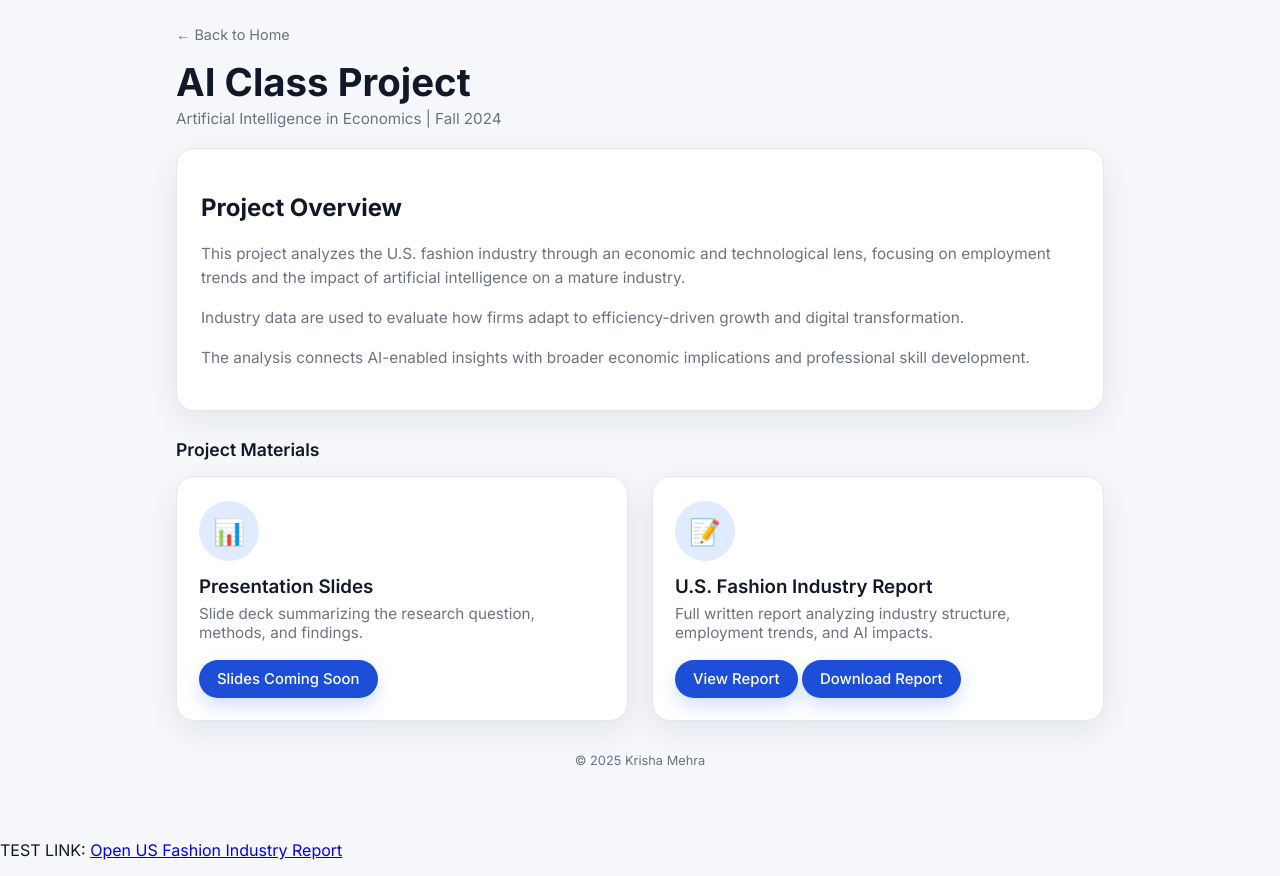
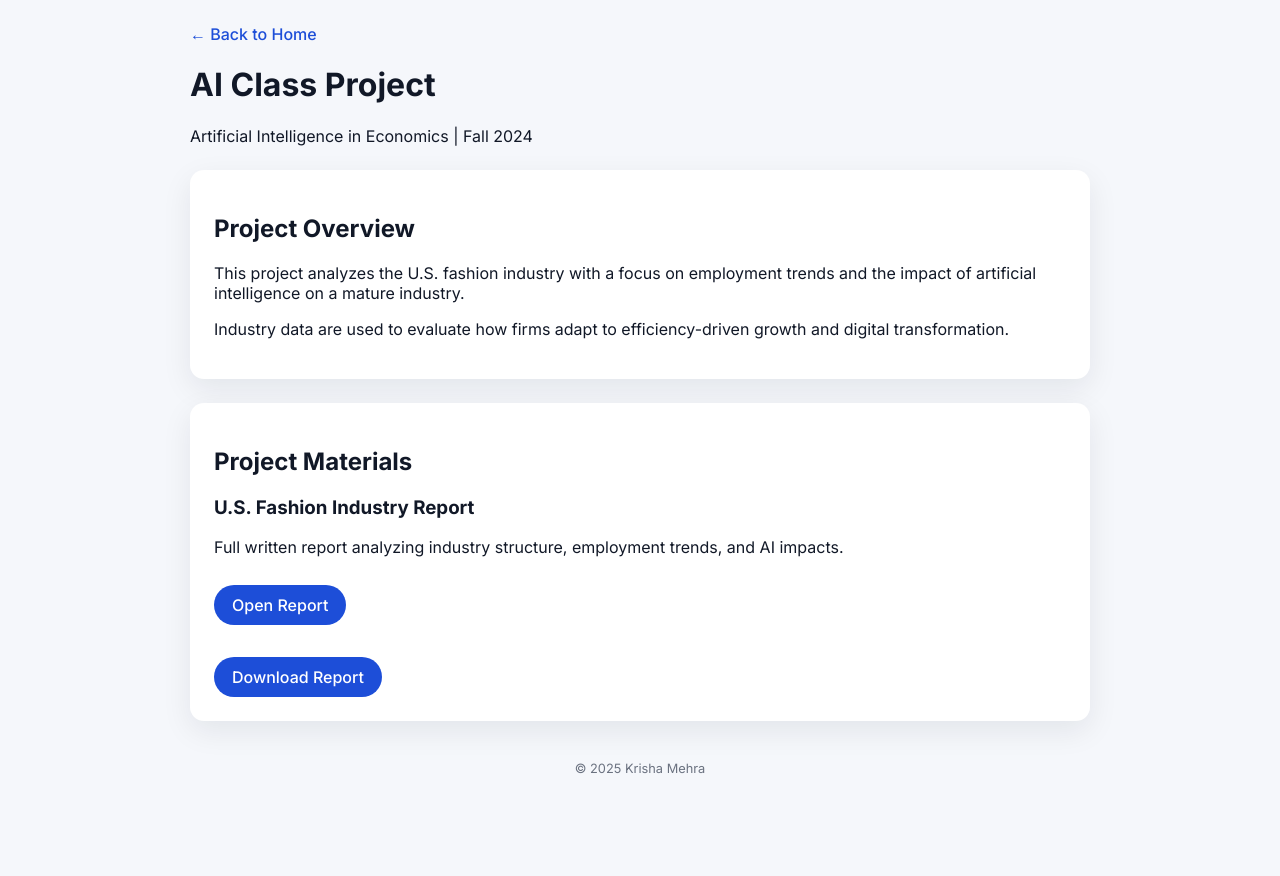
Before and after one commit to kmehra-png/490AI_Krisha-Mehra, a plain HTML site: page project.html in a window 1280 px wide. After the commit the page ends 800 px from the top, so only its background shows below. Drawn offline with Linux system fonts and the light colour scheme.

Commit message:
Update project.html

```diff
--- a/project.html
+++ b/project.html
@@ -5,139 +5,60 @@
   <meta name="viewport" content="width=device-width, initial-scale=1.0" />
   <title>AI Class Project | Krisha Mehra</title>
 
-  <!-- Google Font -->
   <link rel="preconnect" href="https://fonts.googleapis.com">
   <link rel="preconnect" href="https://fonts.gstatic.com" crossorigin>
   <link href="https://fonts.googleapis.com/css2?family=Inter:wght@400;500;600;700&display=swap" rel="stylesheet">
 
   <style>
-    :root {
-      --bg: #f5f7fb;
-      --card-bg: #ffffff;
-      --primary: #1d4ed8;
-      --primary-soft: #e0ebff;
-      --text-main: #111827;
-      --text-muted: #6b7280;
-      --border: #e5e7eb;
-      --radius-lg: 18px;
-      --shadow-soft: 0 10px 30px rgba(15, 23, 42, 0.08);
-    }
-
-    * { box-sizing: border-box; }
-
     body {
       margin: 0;
       font-family: "Inter", system-ui, sans-serif;
-      background: var(--bg);
-      color: var(--text-main);
+      background: #f5f7fb;
+      color: #111827;
     }
 
     .page {
-      max-width: 960px;
+      max-width: 900px;
       margin: 0 auto;
-      padding: 24px 16px 56px;
+      padding: 24px;
     }
 
-    .back-link {
-      display: inline-flex;
-      align-items: center;
-      gap: 6px;
-      font-size: 0.9rem;
-      color: var(--text-muted);
-      margin-bottom: 16px;
+    a {
+      color: #1d4ed8;
+      text-decoration: none;
+      font-weight: 500;
+    }
+
+    a:hover {
+      text-decoration: underline;
+    }
+
+    .card {
+      background: white;
+      border-radius: 14px;
+      padding: 24px;
+      margin-top: 24px;
+      box-shadow: 0 10px 30px rgba(15, 23, 42, 0.08);
+    }
+
+    .button {
+      display: inline-block;
+      margin-top: 12px;
+      padding: 10px 18px;
+      background: #1d4ed8;
+      color: white;
+      border-radius: 999px;
+    }
+
+    .button:hover {
+      background: #1e40af;
       text-decoration: none;
     }
 
-    header h1 {
-      margin: 0 0 4px;
-      font-size: clamp(2rem, 3vw, 2.4rem);
-      font-weight: 700;
-    }
-
-    header p {
-      margin: 0;
-      font-size: 0.95rem;
-      color: var(--text-muted);
-    }
-
-    .card {
-      background: var(--card-bg);
-      border-radius: var(--radius-lg);
-      box-shadow: var(--shadow-soft);
-      border: 1px solid var(--border);
-    }
-
-    .project-overview {
-      padding: 24px;
-      margin: 20px 0 28px;
-    }
-
-    .project-overview p {
-      font-size: 0.96rem;
-      line-height: 1.6;
-      color: var(--text-muted);
-    }
-
-    .materials-heading {
-      font-size: 1.1rem;
-      font-weight: 600;
-      margin-bottom: 16px;
-    }
-
-    .materials-grid {
-      display: grid;
-      grid-template-columns: repeat(auto-fit, minmax(260px, 1fr));
-      gap: 24px;
-    }
-
-    .material-card {
-      padding: 24px 22px 22px;
-    }
-
-    .material-icon {
-      width: 60px;
-      height: 60px;
-      border-radius: 999px;
-      background: var(--primary-soft);
-      display: flex;
-      align-items: center;
-      justify-content: center;
-      margin-bottom: 14px;
-      font-size: 1.6rem;
-    }
-
-    .material-title {
-      margin: 0 0 6px;
-      font-weight: 600;
-    }
-
-    .material-desc {
-      margin: 0 0 18px;
-      font-size: 0.95rem;
-      color: var(--text-muted);
-    }
-
-    .primary-link {
-      display: inline-block;
-      padding: 10px 18px;
-      border-radius: 999px;
-      background: var(--primary);
-      color: white;
-      font-size: 0.93rem;
-      font-weight: 500;
-      text-decoration: none;
-      box-shadow: 0 8px 18px rgba(37, 99, 235, 0.2);
-    }
-
-    .primary-link:hover {
-      background: #1e40af;
-      transform: translateY(-1px);
-    }
-
     footer {
-      margin-top: 32px;
+      margin-top: 40px;
       font-size: 0.8rem;
-      color: var(--text-muted);
+      color: #6b7280;
       text-align: center;
     }
   </style>
@@ -146,68 +67,50 @@
 <body>
   <div class="page">
 
-    <a class="back-link" href="index.html">← Back to Home</a>
+    <a href="index.html">← Back to Home</a>
 
-    <header>
     <h1>AI Class Project</h1>
     <p>Artificial Intelligence in Economics | Fall 2024</p>
-    </header>
 
-    <section class="card project-overview">
+    <section class="card">
       <h2>Project Overview</h2>
       <p>
-        This project analyzes the U.S. fashion industry through an economic and technological lens,
-        focusing on employment trends and the impact of artificial intelligence on a mature industry.
+        This project analyzes the U.S. fashion industry with a focus on employment trends and the
+        impact of artificial intelligence on a mature industry.
       </p>
       <p>
-        Industry data are used to evaluate how firms adapt to efficiency-driven growth and digital transformation.
-      </p>
-      <p>
-        The analysis connects AI-enabled insights with broader economic implications and professional skill development.
+        Industry data are used to evaluate how firms adapt to efficiency-driven growth and
+        digital transformation.
       </p>
     </section>
 
-    <section>
-      <h2 class="materials-heading">Project Materials</h2>
+    <section class="card">
+      <h2>Project Materials</h2>
 
-      <div class="materials-grid">
-
-        <!-- PRESENTATION -->
-        <article class="card material-card">
-          <div class="material-icon">📊</div>
-          <h3 class="material-title">Presentation Slides</h3>
-          <p class="material-desc">
-            Slide deck summarizing the research question, methods, and findings.
-          </p>
-          <a class="primary-link" href="#" aria-disabled="true">
-            Slides Coming Soon
-          </a>
-        </article>
-
-        <!-- REPORT -->
-        <article class="card material-card">
-          <div class="material-icon">📝</div>
-          <h3 class="material-title">U.S. Fashion Industry Report</h3>
-          <p class="material-desc">
+      <h3>U.S. Fashion Industry Report</h3>
+      <p>
         Full written report analyzing industry structure, employment trends, and AI impacts.
       </p>
 
-          <!-- CORRECT LINK -->
-          <a class="primary-link"
-             href="./US%20Fashion%20Industry%20Report.pdf"
+      <!-- SAFEST POSSIBLE LINK -->
+      <a
+        class="button"
+        href="US%20Fashion%20Industry%20Report.pdf"
         target="_blank"
-             rel="noopener">
-            View Report
+        rel="noopener"
+      >
+        Open Report
       </a>
 
-          <a class="primary-link"
-             href="./US%20Fashion%20Industry%20Report.pdf"
-             download>
+      <br /><br />
+
+      <a
+        class="button"
+        href="US%20Fashion%20Industry%20Report.pdf"
+        download
+      >
         Download Report
       </a>
-        </article>
-
-      </div>
     </section>
 
     <footer>
@@ -217,9 +120,3 @@
   </div>
 </body>
 </html>
-<p>
-  TEST LINK:
-  <a href="US%20Fashion%20Industry%20Report.pdf" target="_blank" rel="noopener">
-    Open US Fashion Industry Report
-  </a>
-</p>
```
Lines whose indentation alone changed are shown as unchanged.
